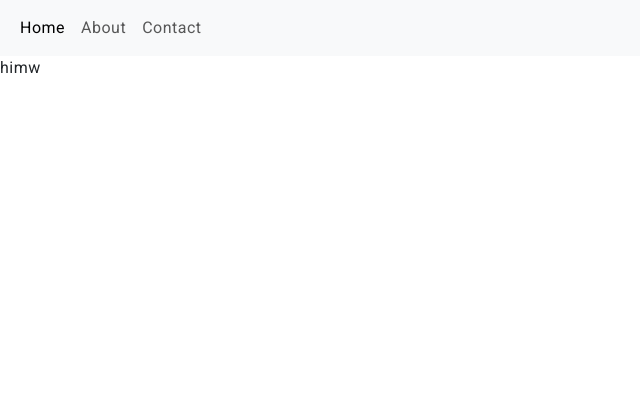
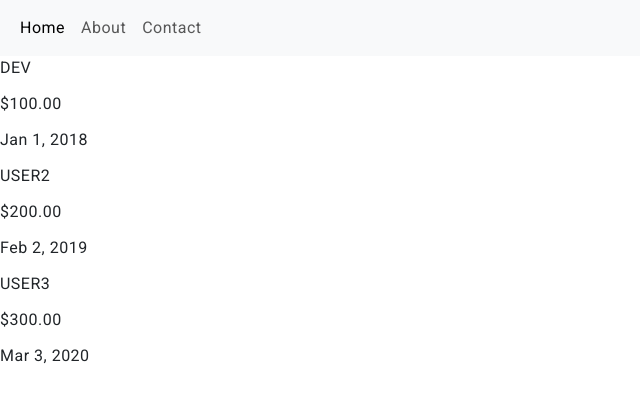
Before and after one commit to dhrumilparmar/angular_practice, an Angular app: page /home in a window 1280 px wide. Shown: the top 402 px of the page, without its empty margins (0-640 px from the left). Built offline with nearby package versions, Linux system fonts and the light colour scheme.

Commit message:
control flow with if and for

```diff
--- a/src/app/home/home.component.html
+++ b/src/app/home/home.component.html
@@ -1 +1,9 @@
-<p>himw</p>
+    @if (show) {
+    <app-form-practice></app-form-practice>
+    }
+
+@for (user of users; track user.name) {
+  <p>{{ user.name | uppercase }}</p>
+  <p>{{ user.price | currency }}</p>
+  <p>{{ user.date | date }}</p>
+}
--- a/src/app/home/home.component.ts
+++ b/src/app/home/home.component.ts
@@ -1,12 +1,24 @@
 import { Component } from '@angular/core';
+import { FormPracticeComponent } from '../form-practice/form-practice.component';
+import { CommonModule } from '@angular/common';
 
 @Component({
   selector: 'app-home',
   standalone: true,
-  imports: [],
+  imports: [FormPracticeComponent,
+    CommonModule
+  ],
   templateUrl: './home.component.html',
   styleUrl: './home.component.scss'
 })
 export class HomeComponent {
 
+  show: boolean = false;
+users = [
+  { name: 'Dev', price: 100, date: new Date('2018/1/1') },
+  { name: 'User2', price: 200, date: new Date('2019/2/2') },
+  { name: 'User3', price: 300, date: new Date('2020/3/3') }
+];
+
+
 }
```
